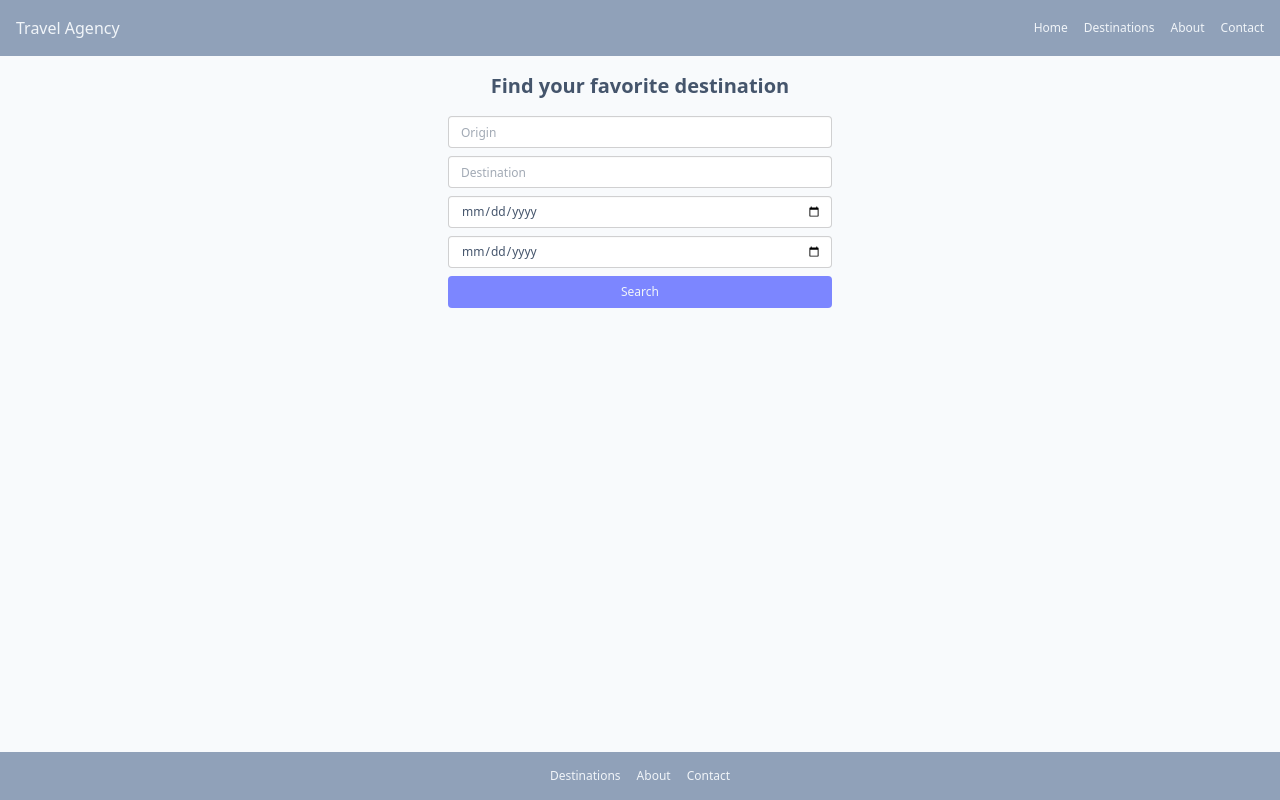
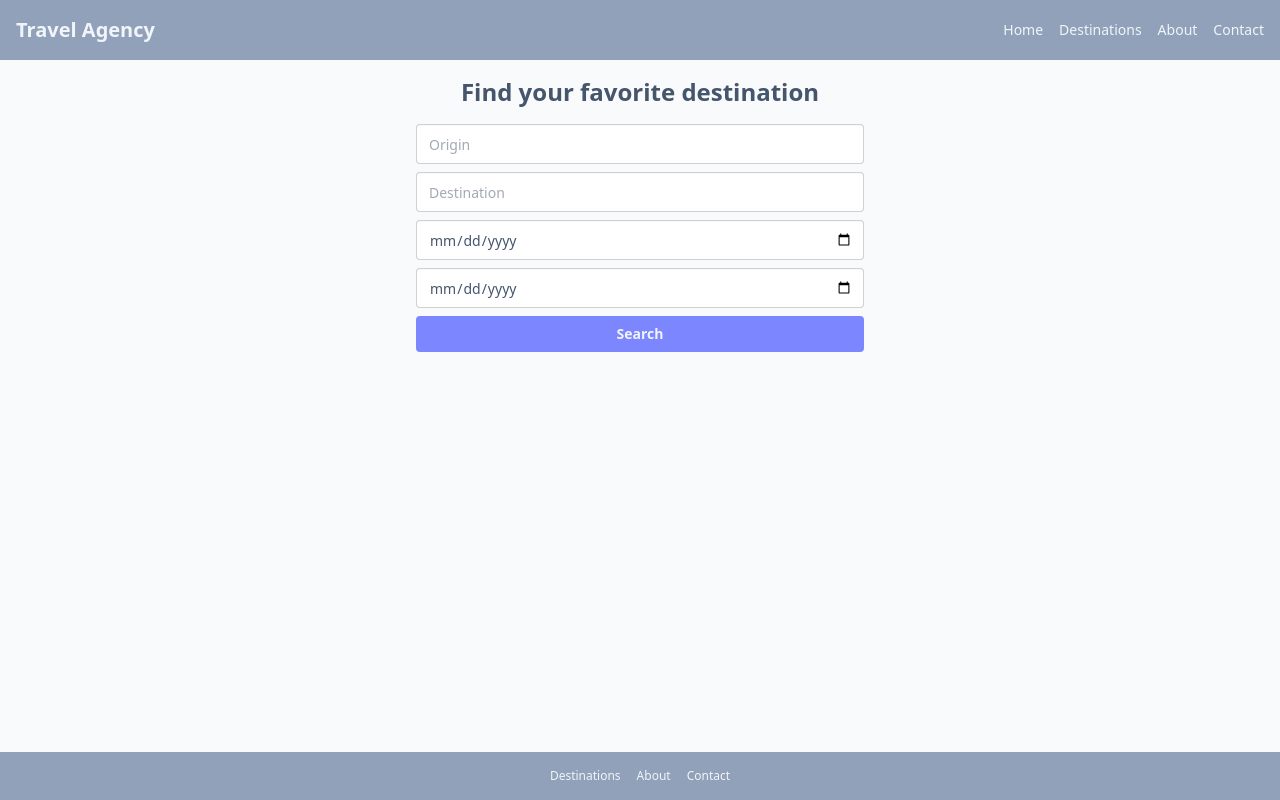
Before and after one commit to monica-mateescu/travel-agency-react, a React (Vite) app: page / in a window 1280 px wide. Built offline with nearby package versions, Linux system fonts and the light colour scheme.

Commit message:
create Title component and update text size

```diff
--- a/src/components/About.jsx
+++ b/src/components/About.jsx
@@ -1,7 +1,9 @@
+import Title from "./shared/Title";
+
 const About = () => {
   return (
     <section className="py-4 text-center text-slate-400">
-      <h1 className="text-slate-600 text-xl font-semibold mb-4">About Us</h1>
+      <Title title="About Us" />
       <p>
         Lorem ipsum dolor sit amet consectetur adipisicing elit. Esse dolorem
         similique placeat, molestiae ipsa harum deserunt neque odio
--- a/src/components/Contact.jsx
+++ b/src/components/Contact.jsx
@@ -1,4 +1,5 @@
 import Button from "./shared/Button";
+import Title from "./shared/Title";
 
 const Contact = () => {
   const handleSubmit = (e) => {
@@ -6,7 +7,7 @@ const Contact = () => {
   };
   return (
     <section className="py-4 text-center text-slate-600">
-      <h1 className="text-slate-600 text-xl font-semibold mb-4">Contact Us</h1>
+      <Title title="Contact Us" />
       <form onSubmit={handleSubmit} className="flex flex-col w-sm mx-auto">
         <label htmlFor="name" aria-label="Your full name" className="mb-2">
           <input
@@ -14,7 +15,7 @@ const Contact = () => {
             name="name"
             placeholder="Your full name"
             id="name"
-            className="w-full input input-sm"
+            className="w-full input"
           />
         </label>
         <label htmlFor="email" aria-label="Your address email" className="mb-2">
@@ -23,7 +24,7 @@ const Contact = () => {
             name="email"
             placeholder="name@example.com"
             id="email"
-            className="w-full input input-sm"
+            className="w-full input"
           />
         </label>
         <label htmlFor="message" aria-label="Your message" className="mb-2">
--- a/src/components/Destinations.jsx
+++ b/src/components/Destinations.jsx
@@ -1,5 +1,16 @@
+import Title from "./shared/Title";
 const Destinations = () => {
-  return <div>Destinations</div>;
+  return (
+    <section className="py-4 text-center text-slate-400">
+      <Title title="Destinations" />
+      <p>
+        Lorem ipsum dolor sit amet consectetur adipisicing elit. Esse dolorem
+        similique placeat, molestiae ipsa harum deserunt neque odio
+        voluptatibus, nobis eum rerum voluptatum cupiditate quisquam nihil
+        debitis, animi labore reiciendis.
+      </p>
+    </section>
+  );
 };
 
 export default Destinations;
--- a/src/components/shared/Button.jsx
+++ b/src/components/shared/Button.jsx
@@ -1,6 +1,6 @@
 const Button = ({ name }) => {
   return (
-    <button className="bg-indigo-400 hover:bg-indigo-500 w-full cursor-pointer px-4 py-2 text-slate-100 text-xs rounded">
+    <button className="bg-indigo-400 hover:bg-indigo-500 w-full cursor-pointer px-4 py-2 text-slate-100 text-sm font-bold rounded">
       {name}
     </button>
   );
--- a/src/components/shared/Footer.jsx
+++ b/src/components/shared/Footer.jsx
@@ -3,7 +3,7 @@ import { Link } from "react-router";
 const Footer = () => {
   return (
     <footer className="bg-slate-400 p-4">
-      <div className="container mx-auto  text-slate-100 text-xs">
+      <div className="container mx-auto  text-slate-100 text-sm">
         <ul className="flex space-x-4 text-xs justify-center">
           <li>
             <Link to="/destinations" className="hover:text-slate-500">
--- a/src/components/shared/Navbar.jsx
+++ b/src/components/shared/Navbar.jsx
@@ -3,8 +3,10 @@ import { Link } from "react-router";
 const Navbar = () => {
   return (
     <nav className="container mx-auto flex justify-between items-center  text-slate-100">
-      <Link to="/">Travel Agency</Link>
-      <ul className="flex space-x-4 text-xs">
+      <Link to="/" className="text-xl font-semibold">
+        Travel Agency
+      </Link>
+      <ul className="flex space-x-4 text-sm">
         <li>
           <Link to="/" className="hover:text-slate-500">
             Home
--- a/src/components/shared/Search.jsx
+++ b/src/components/shared/Search.jsx
@@ -1,4 +1,5 @@
 import Button from "./Button";
+import Title from "./Title";
 import { useNavigate } from "react-router";
 
 const Search = () => {
@@ -10,17 +11,15 @@ const Search = () => {
   };
   return (
     <section className="py-4 text-center text-slate-600">
-      <h1 className="text-slate-600 text-xl font-semibold mb-4">
-        Find your favorite destination
-      </h1>
-      <form onSubmit={handleSubmit} className="flex flex-col w-sm mx-auto">
+      <Title title="Find your favorite destination" />
+      <form onSubmit={handleSubmit} className="flex flex-col w-md mx-auto">
         <label htmlFor="origin" aria-label="Origin" className="mb-2">
           <input
             type="text"
             name="origin"
             placeholder="Origin"
             id="origin"
-            className="w-full input input-sm"
+            className="w-full input"
           />
         </label>
         <label htmlFor="destination" aria-label="Destination" className="mb-2">
@@ -29,7 +28,7 @@ const Search = () => {
             name="destination"
             placeholder="Destination"
             id="destination"
-            className="w-full input input-sm"
+            className="w-full input"
           />
         </label>
         <label htmlFor="departure" aria-label="Departure" className="mb-2">
@@ -37,7 +36,7 @@ const Search = () => {
             type="date"
             name="departure"
             id="departure"
-            className="w-full input input-sm"
+            className="w-full input"
           />
         </label>
         <label htmlFor="return" aria-label="Return" className="mb-2">
@@ -45,7 +44,7 @@ const Search = () => {
             type="date"
             name="return"
             id="return"
-            className="w-full input input-sm"
+            className="w-full input"
           />
         </label>
         <Button name={"Search"} />
--- /dev/null
+++ b/src/components/shared/Title.jsx
@@ -0,0 +1,7 @@
+const Title = ({ title }) => {
+  return (
+    <h1 className="text-slate-600 text-2xl font-semibold mb-4">{title}</h1>
+  );
+};
+
+export default Title;
```
